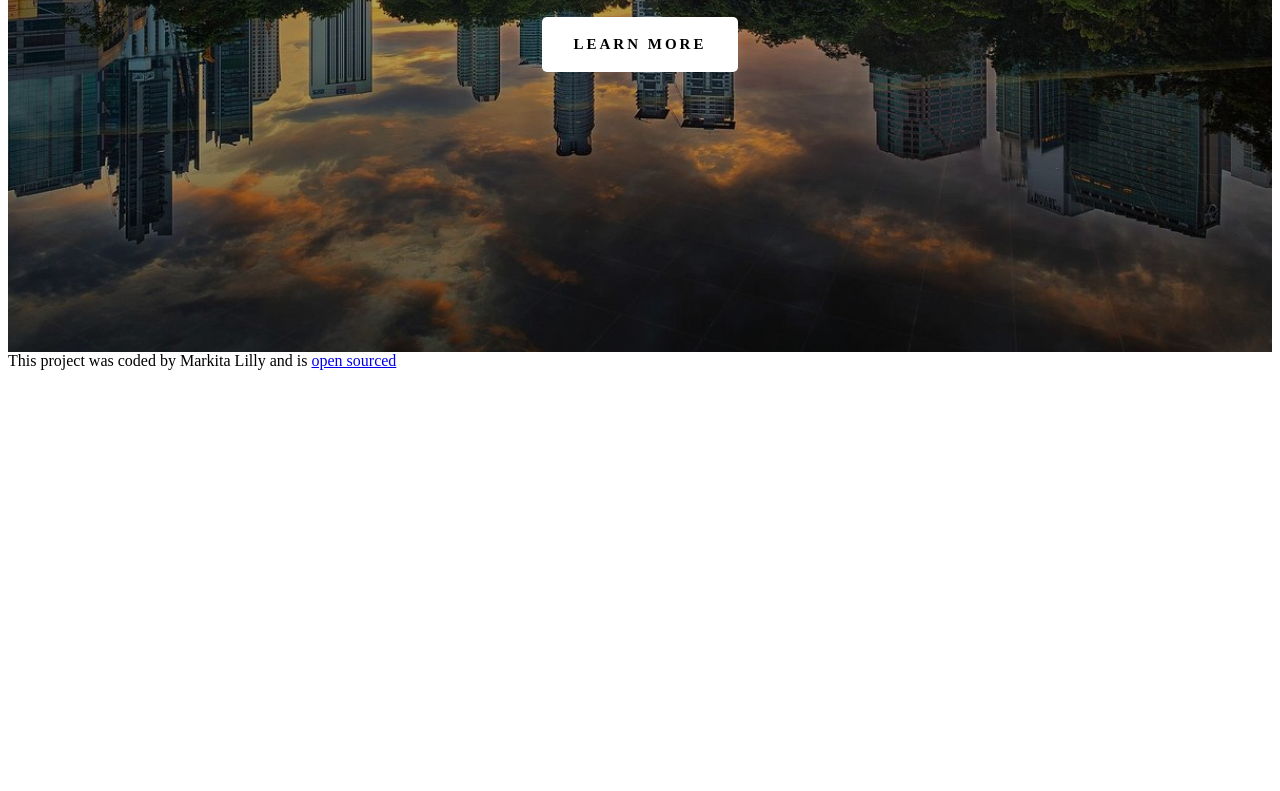
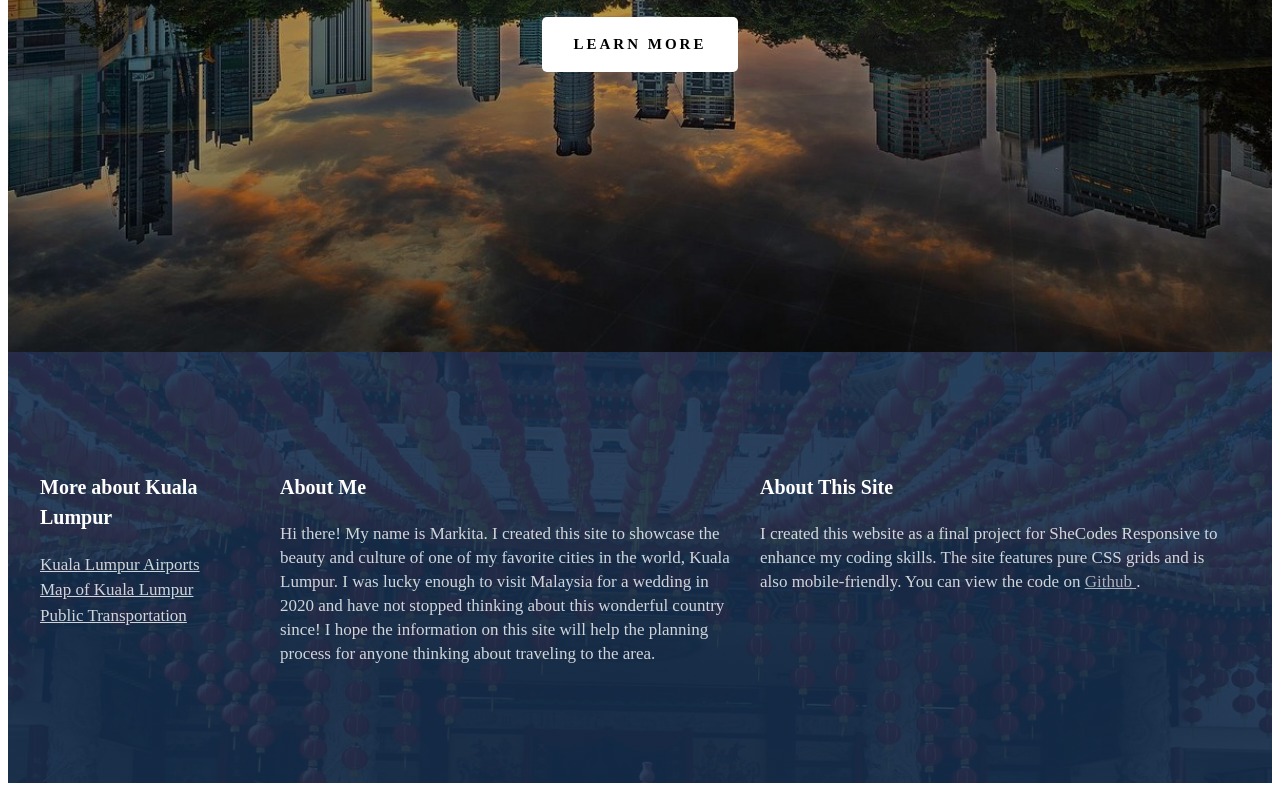
Before and after one commit to kikicod3r/Travel-Project, a plain HTML site: page index.html in a window 1280 px wide. Shown: the part 501-1292 px from the top of the page. Before the commit the page ends 879 px from the top, so only its background shows below. Drawn offline with Linux system fonts and the light colour scheme.

Commit message:
Added footer

```diff
--- a/index.html
+++ b/index.html
@@ -7,6 +7,7 @@
     <title>Kuala Lumpur</title>
   </head>
   <body>
+    <div class="container">
       <header>
         <h3>•TRAVEL•</h3>
         <h1>Welcome to Kuala Lumpur</h1>
@@ -15,10 +16,56 @@
       </header>
 
       <footer>
-      This project was coded by Markita Lilly and is
-      <a href="https://github.com/kikicod3r/Travel-Project" target="_blank"
-        >open sourced</a
+        <section class="grid">
+          <div class="about-KL-footer">
+            <h3>More about Kuala Lumpur</h3>
+            <ul>
+              <li>
+                <a
+                  href="https://airports.malaysiaairports.com.my/"
+                  target="_blank"
+                  >Kuala Lumpur Airports</a
                 >
+              </li>
+              <li>
+                <a href="https://goo.gl/maps/4M3gpcySizS2Mqs16" target="_blank"
+                  >Map of Kuala Lumpur</a
+                >
+              </li>
+              <li>
+                <a href="https://myrapid.com.my/" target="_blank"
+                  >Public Transportation</a
+                >
+              </li>
+            </ul>
+          </div>
+          <div class="about-me-footer">
+            <h3>About Me</h3>
+            <p>
+              Hi there! My name is Markita. I created this site to showcase the
+              beauty and culture of one of my favorite cities in the world,
+              Kuala Lumpur. I was lucky enough to visit Malaysia for a wedding
+              in 2020 and have not stopped thinking about this wonderful country
+              since! I hope the information on this site will help the planning
+              process for anyone thinking about traveling to the area.
+            </p>
+          </div>
+          <div class="about-site-footer">
+            <h3>About This Site</h3>
+            <p>
+              I created this website as a final project for SheCodes Responsive
+              to enhance my coding skills. The site features pure CSS grids and
+              is also mobile-friendly. You can view the code on
+              <a
+                href="https://github.com/kikicod3r/Travel-Project"
+                target="_blank"
+              >
+                Github </a
+              >.
+            </p>
+          </div>
+        </section>
       </footer>
+    </div>
   </body>
 </html>
--- a/src/style.css
+++ b/src/style.css
@@ -1,3 +1,7 @@
+.container {
+  max-width: 1400px;
+  margin: 0 auto;
+}
 header {
   background-image: linear-gradient(rgba(0, 0, 0, 0.3), rgba(0, 0, 0, 0.3)),
     url("../images/kuala-lumpur-city-centre.jpg");
@@ -44,8 +48,57 @@ header a {
   margin-top: 20px;
 }
 header a:hover {
+  color: white;
+  background: black;
 }
-
+section {
+  max-width: 1200px;
+  margin: 0 auto;
+}
+.grid {
+  display: grid;
+  grid-template-columns: 1fr 2fr 2fr;
+}
+footer {
+  color: white;
+  background-image: linear-gradient(
+      rgba(20, 45, 76, 0.9),
+      rgba(20, 45, 76, 0.9)
+    ),
+    url("../images/temple-footer.jpg");
+  background-size: cover;
+  margin: 0 auto;
+  background-repeat: no-repeat;
+  padding: 100px 0;
+}
+footer h3 {
+  font-weight: 700;
+  font-size: 20px;
+  line-height: 30px;
+  margin-right: 15px;
+}
+footer p {
+  font-weight: 400;
+  font-size: 17px;
+  line-height: 24px;
+  opacity: 0.8;
+  margin-right: 20px;
+  text-align: left;
+}
+footer ul {
+  padding: 0;
+}
+footer li {
+  list-style: none;
+  margin: 0;
+  padding: 0;
+  line-height: 1.5;
+}
+footer a {
+  color: white;
+  opacity: 0.8;
+  font-size: 17px;
+}
 @media (max-width: 900px) {
   h1 {
     font-weight: 600;
```
Also changed, not shown: images/temple-footer.jpg (added). Lines whose indentation alone changed are shown as unchanged.
